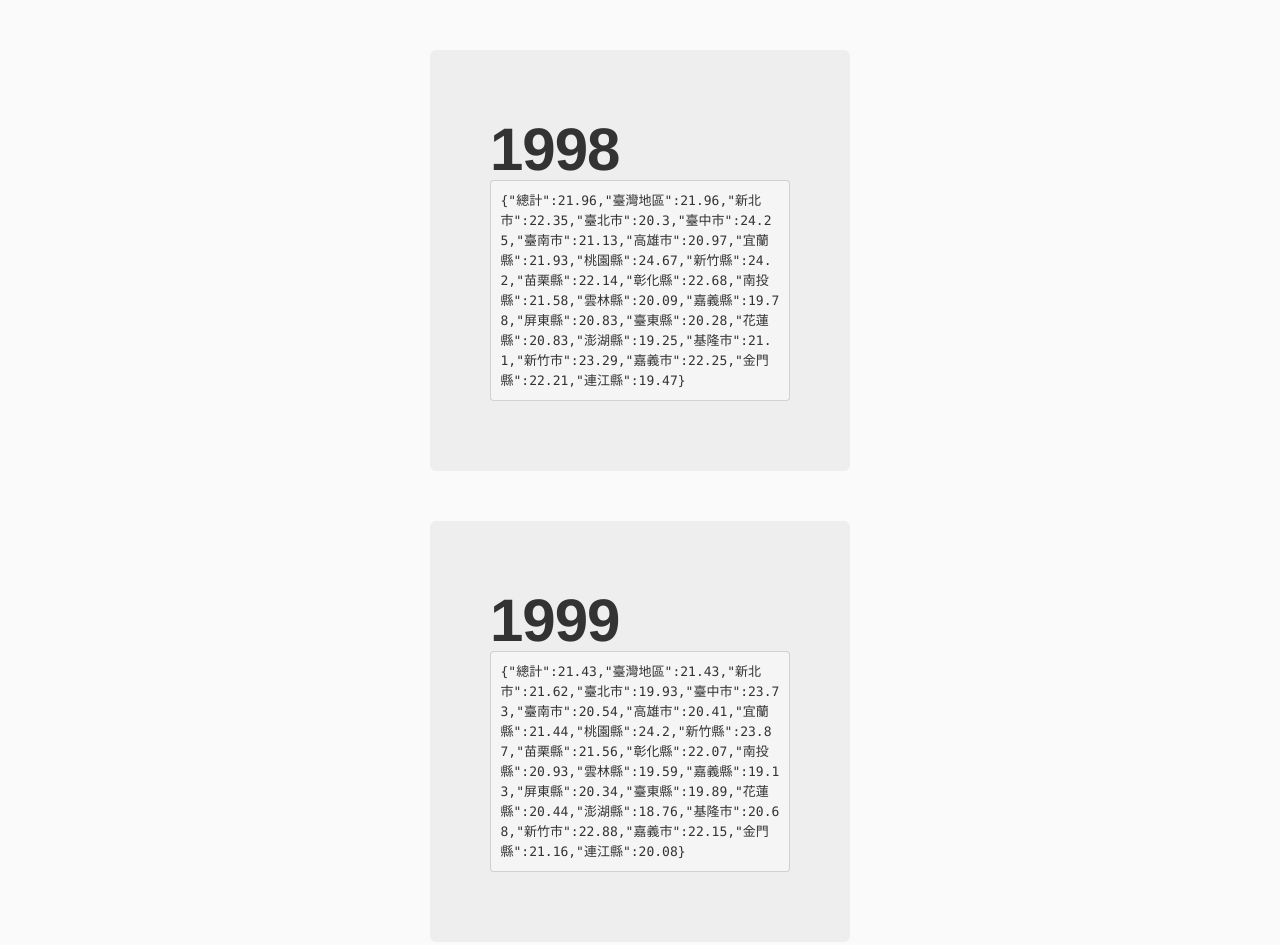
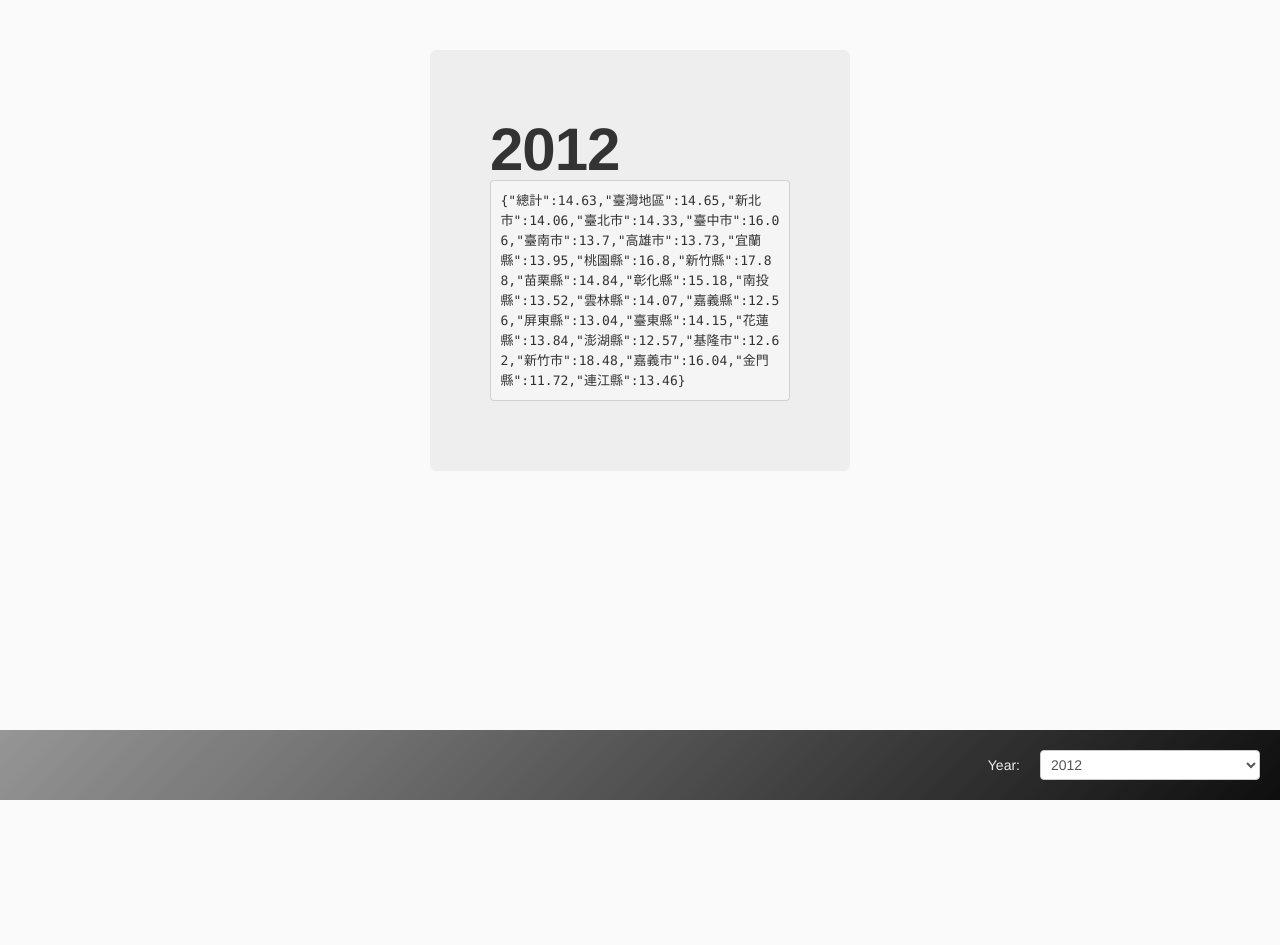
Before and after one commit to gsklee/angular-demo-barchart, a website: page app/index.html in a window 1280 px wide. Shown: the top 945 px of the page. After the commit the page ends 800 px from the top, so only its background shows below. Drawn offline with nearby package versions, Linux system fonts and the light colour scheme; some packages are replaced by stand-ins of ours.

Commit message:
Step 4: Filter data using user input with default value

```diff
--- a/app/scripts/controllers/main.js
+++ b/app/scripts/controllers/main.js
@@ -6,4 +6,10 @@ controller('MainCtrl', function(
     $resource
 ){
     this.resource = $resource('/data/taiwan-percentage-of-young-population.json').query();
+
+    this.resource.$promise.then(function(data) {
+        this.filter = {
+            year: data[data.length - 1].year
+        };
+    }.bind(this));
 });
--- a/app/styles/main.css
+++ b/app/styles/main.css
@@ -20,3 +20,18 @@ body {
     line-height: 1;
     letter-spacing: -1px;
 }
+
+footer {
+    background: -moz-linear-gradient(-45deg, rgba(125, 125, 125, 0.8), rgba(14, 14, 14, 1));
+    background: -webkit-linear-gradient(-45deg, rgba(125, 125, 125, 0.8), rgba(14, 14, 14, 1));
+    background: linear-gradient(135deg, rgba(125, 125, 125, 0.8), rgba(14, 14, 14, 1));
+}
+
+.control-group {
+    display: inline-block;
+    margin: 20px;
+}
+
+.control-label {
+    color: #eee;
+}
--- a/app/views/main.html
+++ b/app/views/main.html
@@ -1,4 +1,19 @@
-<div class="hero-unit" ng-repeat="data in main.resource">
+<div class="hero-unit" ng-repeat="data in main.resource | filter: main.filter">
     <h1>{{data.year}}</h1>
     <pre>{{data.regions}}</pre>
 </div>
+
+<footer class="text-right navbar navbar-fixed-bottom form-horizontal">
+    <div class="control-group">
+        <label class="control-label">Year:</label>
+        <div class="controls">
+            <!--
+            ---- This won't work because `main.resource` is likely still unresolved when the assignment happens:
+            ----
+            ---- <select ng-init="main.filter.year = main.resource[main.resource.length - 1].year" ng-model="main.filter.year" ng-options="data.year as data.year for data in main.resource"></select>
+            --->
+
+            <select ng-model="main.filter.year" ng-options="data.year as data.year for data in main.resource"></select>
+        </div>
+    </div>
+</footer>
```
